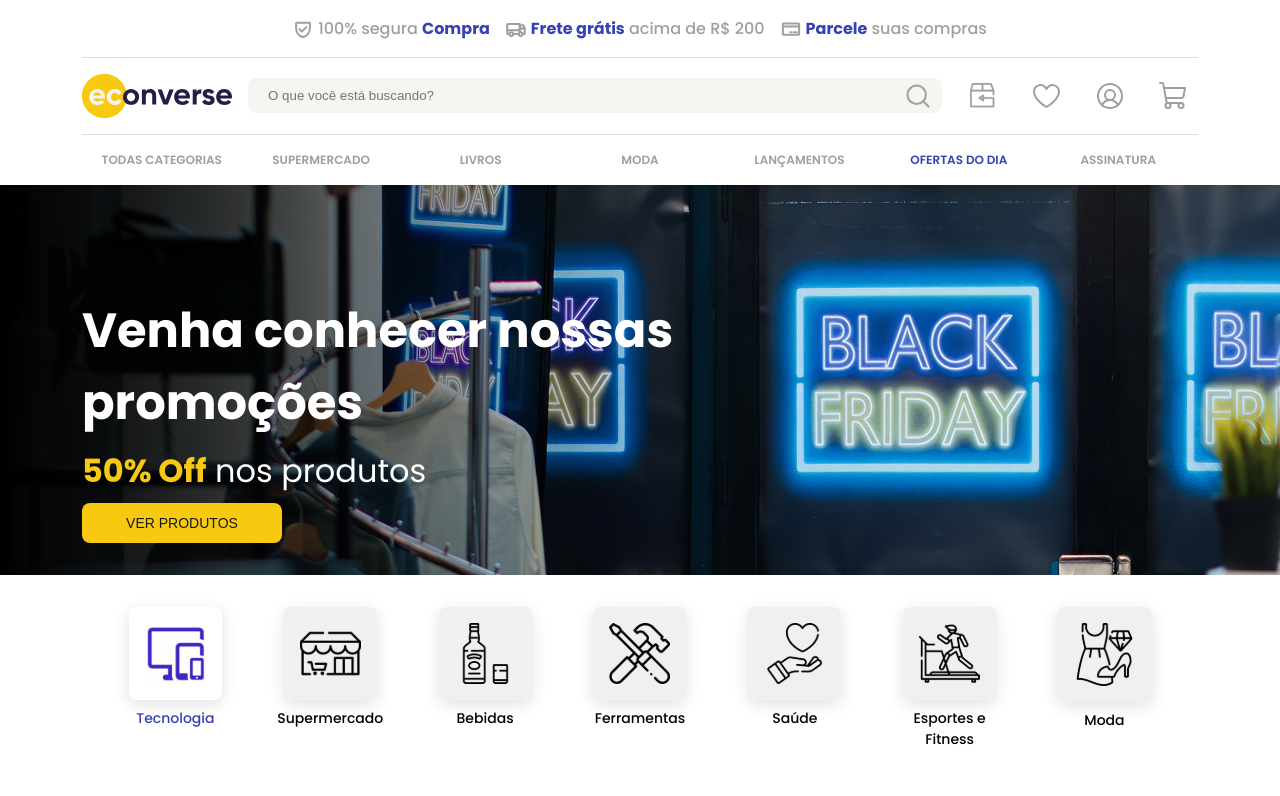
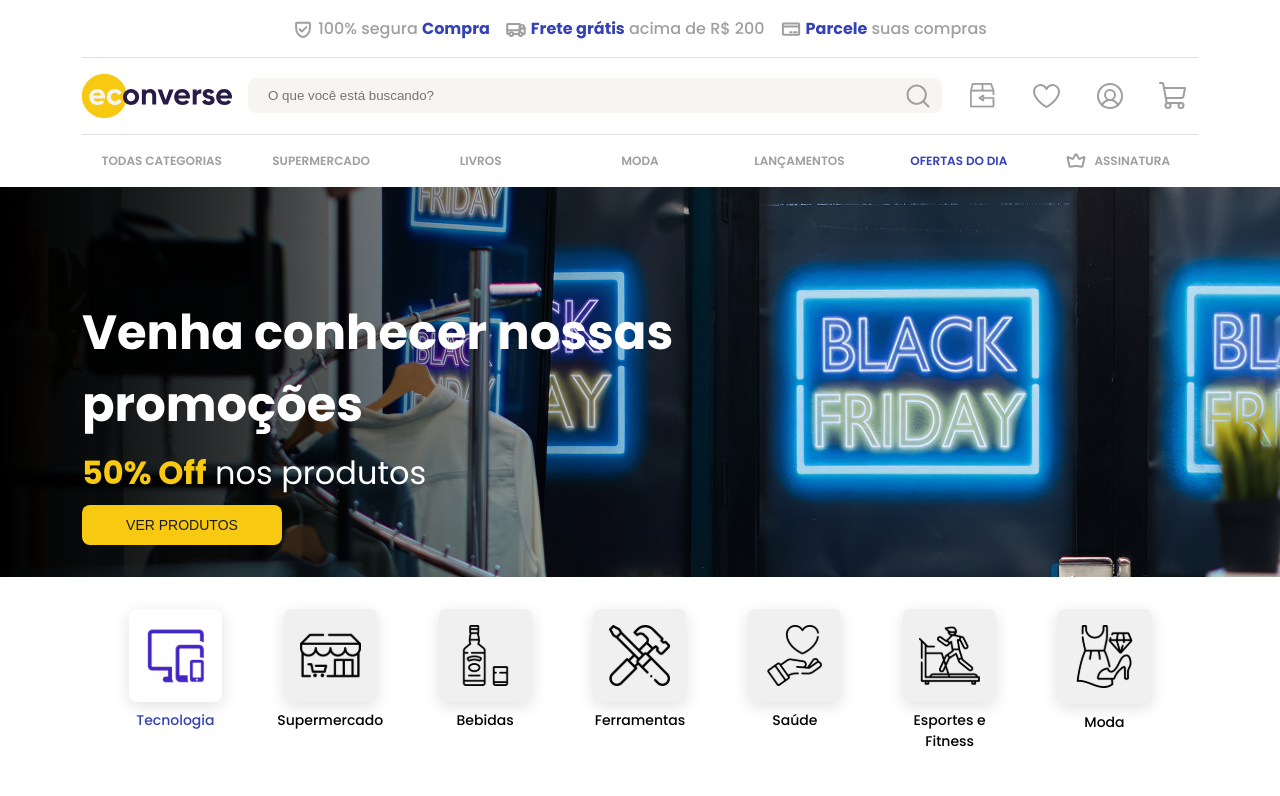
Before and after one commit to A-Marvulle/teste-front-end-econverse, a React (Vite) app: page / in a window 1280 px wide. Shown: the top 796 px of the page. Built offline with nearby package versions, Linux system fonts and the light colour scheme.

Commit message:
chore(menu): add icon to links

```diff
--- a/src/components/Header/Header.tsx
+++ b/src/components/Header/Header.tsx
@@ -4,6 +4,8 @@ import HeaderMiddle from "./HeaderMiddle";
 import shield from "../../assets/icons/shield.svg";
 import truck from "../../assets/icons/truck.svg";
 import credit from "../../assets/icons/credit-card.svg";
+import crown from "../../assets/icons/crown.svg";
+
 const mainMenu = {
   links: [
     { label: "Todas Categorias", href: "#" },
@@ -12,7 +14,7 @@ const mainMenu = {
     { label: "Moda", href: "#" },
     { label: "Lançamentos", href: "#" },
     { label: "Ofertas do dia", href: "#", active: true },
-    { label: "Assinatura", href: "#" },
+    { label: "Assinatura", href: "#", icon: crown },
   ],
 };
 
--- a/src/components/Menu/Menu.scss
+++ b/src/components/Menu/Menu.scss
@@ -23,6 +23,14 @@
         font-size: 12px;
         text-align: center;
         text-transform: uppercase;
+        li {
+            display: flex;
+            align-items: center;
+            justify-content: center;
+            img {
+                margin-right: 0.5rem;
+            }
+        }
 
         a {
             font-weight: 600;
--- a/src/components/Menu/Menu.tsx
+++ b/src/components/Menu/Menu.tsx
@@ -48,6 +48,10 @@ const Menu = ({
       >
         {menu.links.map((link) => (
           <li key={link.label}>
+            {link.icon && (
+              <img src={link.icon} title={link.label} alt={link.label} />
+            )}
+
             <a
               href={link.href}
               title={link.label}
```
